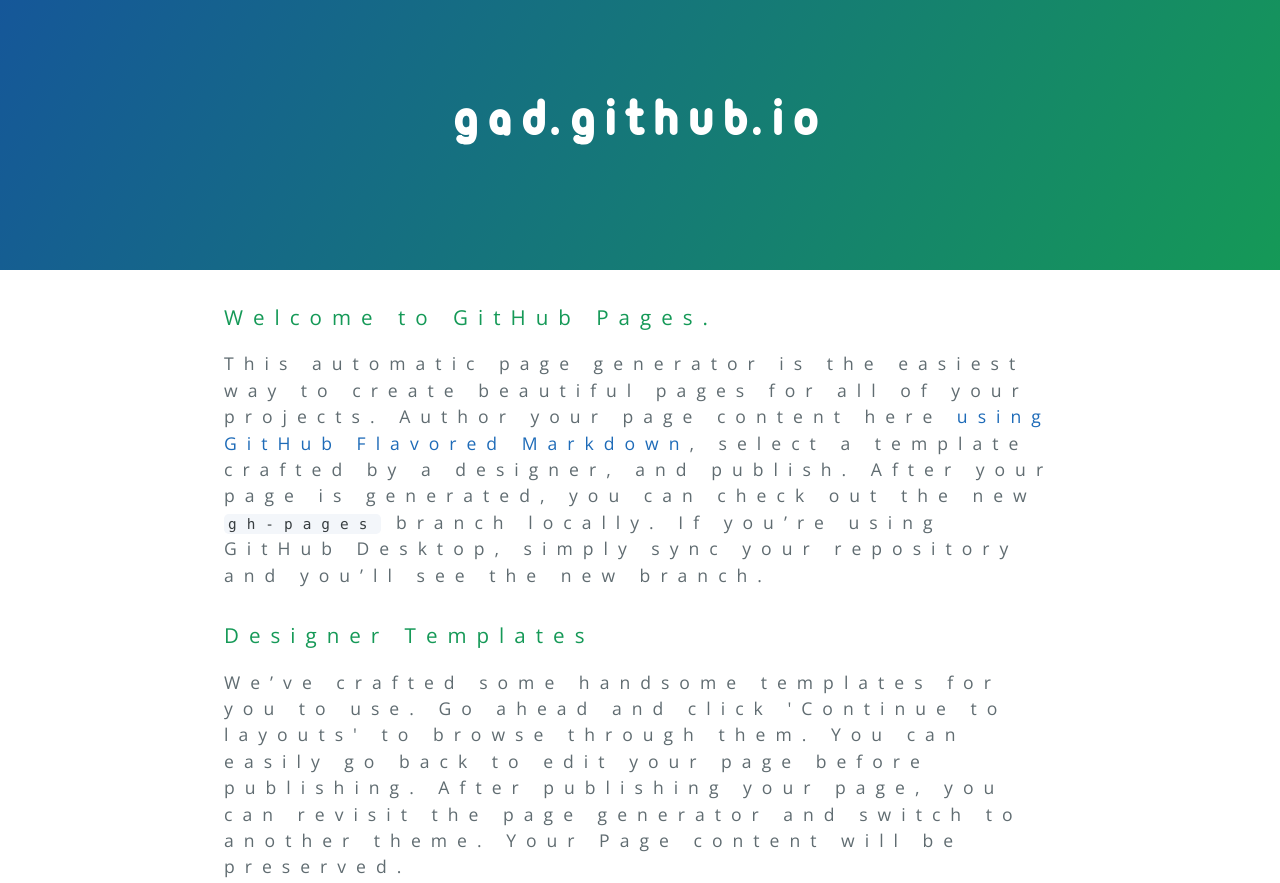
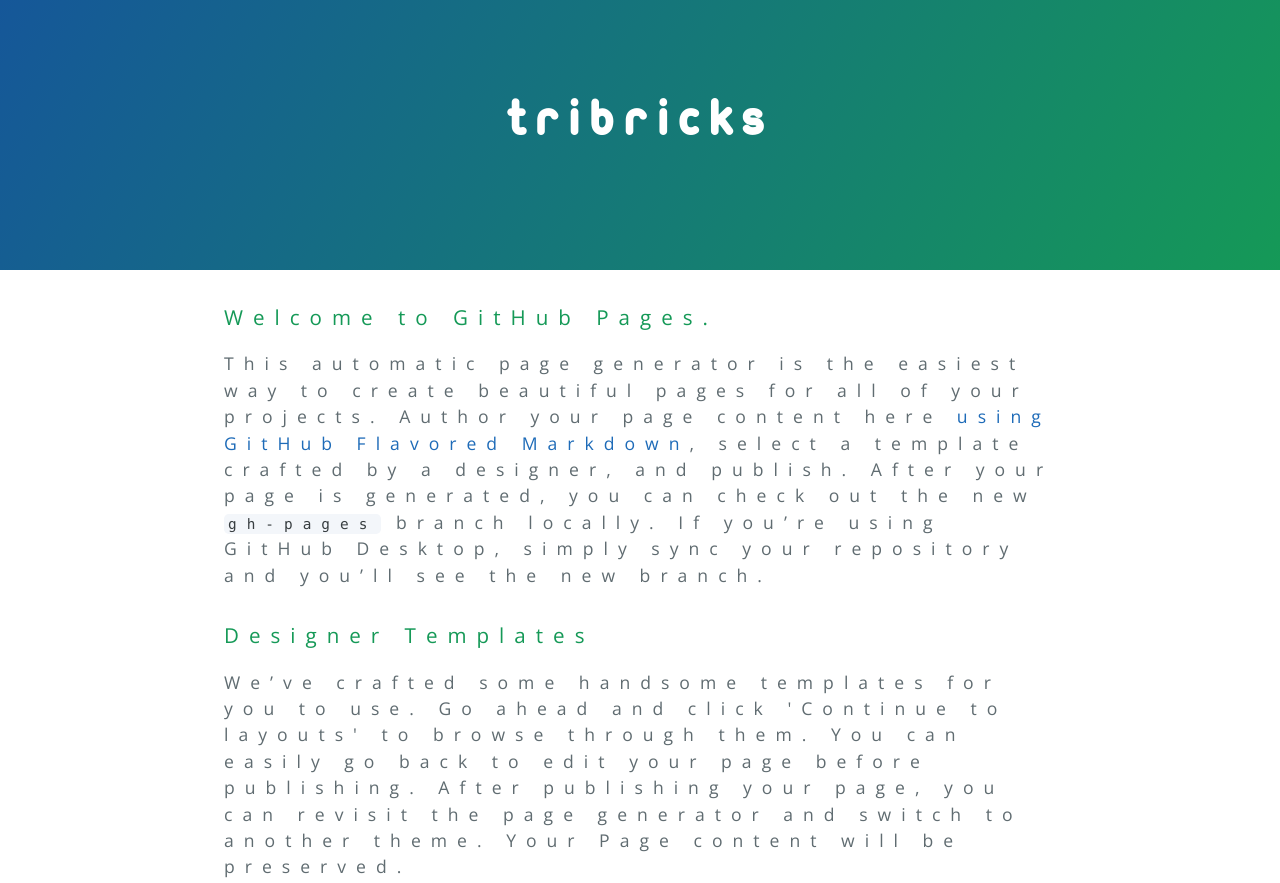
Before and after one commit to Gad/gad.github.io, a plain HTML site: page index.html in a window 1280 px wide. Shown: the top 883 px of the page. Drawn offline with nearby package versions, Linux system fonts and the light colour scheme.

Commit message:
Update index.html

```diff
--- a/index.html
+++ b/index.html
@@ -13,7 +13,7 @@
 
   <body>
     <section class="page-header">
-       <h1 class="project-name">Gad.GitHub.io</h1>
+       <h1 class="project-name">TriBricks</h1>
       <h2 class="project-tagline"></h2>
     </section>
 
```
